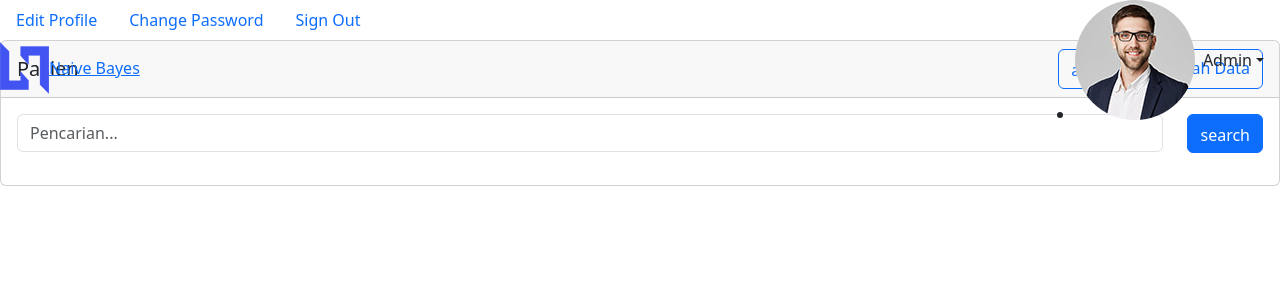
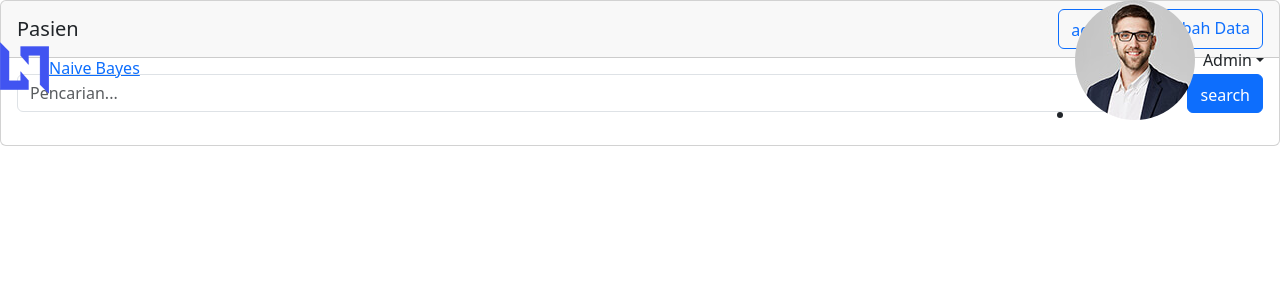
Before and after one commit to azkalputra92/klinik_ja, a Yii app: template backend/views/pasien/index.php in a window 1280 px wide. Shown: the top 300 px of the page. Run offline with PHP 8.4 and a stand-in for Yii, Linux system fonts and the light colour scheme; the template is opened without the code that fills it, so the values that code supplies are empty; form fields are guessed from the names that the template uses; some libraries are stand-ins or nearby versions.

Commit message:
remove htm;

```diff
--- a/backend/views/layouts/menu.php
+++ b/backend/views/layouts/menu.php
@@ -62,9 +62,4 @@ $this->registerJs("
 
     ]);
     ?>
-    <ul class="nav nav-aside mg-b-0">
-        <li class="nav-item"><a href="/admin/admin-account/edit-profile" class="nav-link"><i data-feather="edit"></i> <span>Edit Profile</span></a></li>
-        <li class="nav-item"><a href="/admin/admin-account/change-password" class="nav-link"><i data-feather="key"></i> <span>Change Password</span></a></li>
-        <li class="nav-item"><a href="/site/logout" data-method="POST" class="nav-link"><i data-feather="log-out"></i> <span>Sign Out</span></a></li>
-    </ul>
 </aside><!-- End Sidebar-->
```
